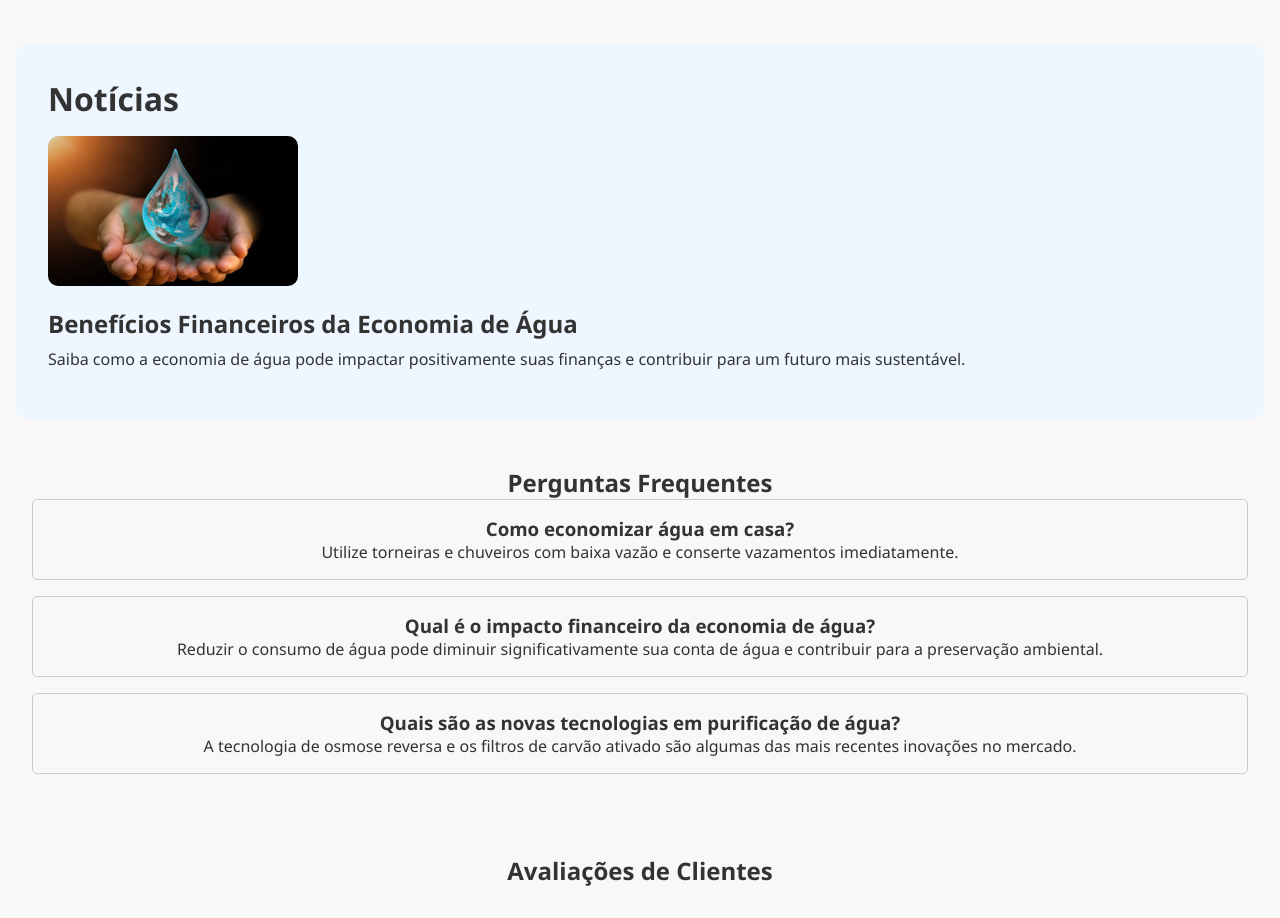
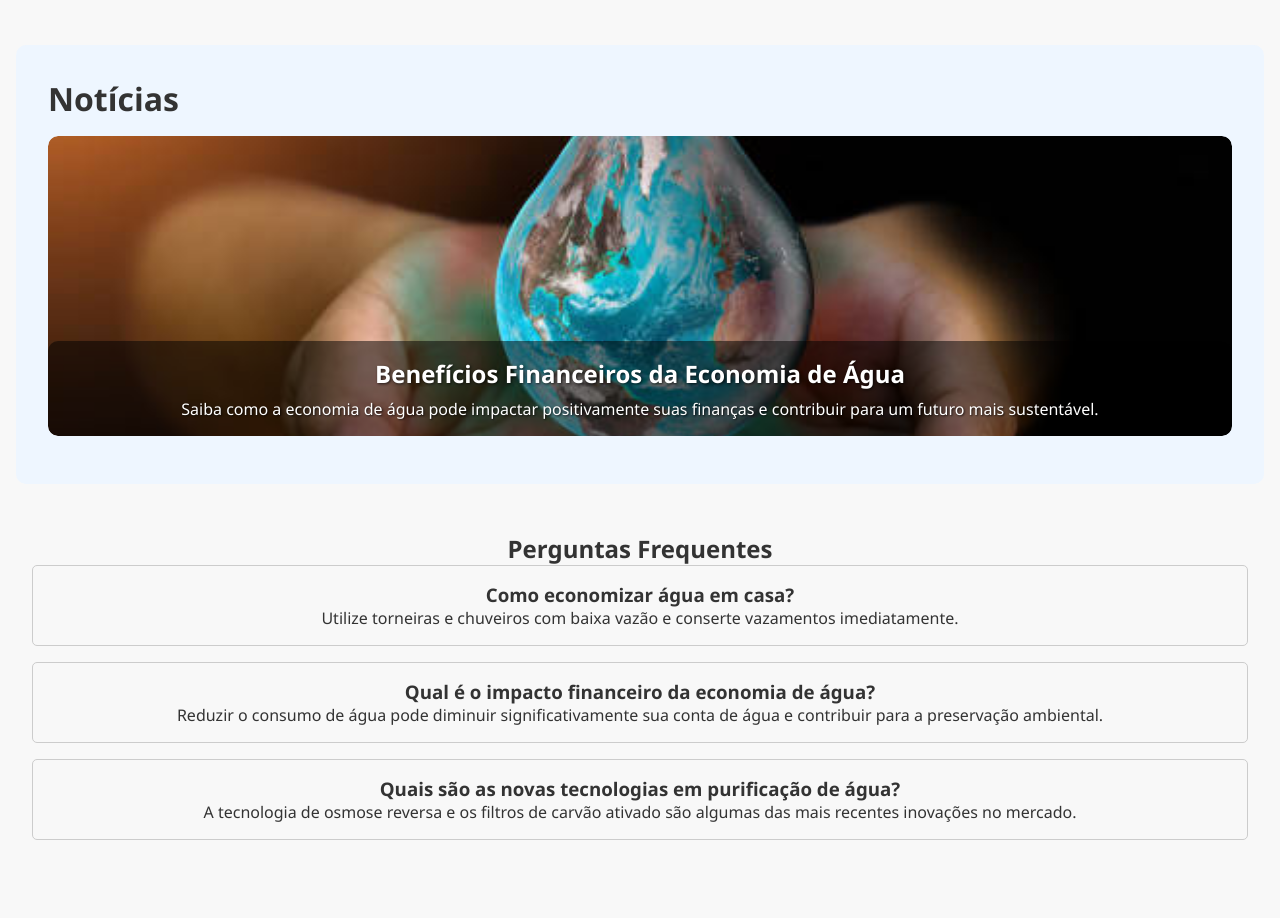
Before and after one commit to LcasFerrei/AcquaSense, a React (Create React App) app in the folder AcquaSense React/: page / in a window 1280 px wide. Shown: the part 980-1898 px from the top of the page. Built offline with nearby package versions, Linux system fonts and the light colour scheme.

Commit message:
Coloquei a letra que o Saul pediu detalhe preto, sessão noticias e um carrossel e avaliações de cliente virou uma gota de agua

```diff
--- a/AcquaSense React/src/pages/home/App.css
+++ b/AcquaSense React/src/pages/home/App.css
@@ -109,6 +109,14 @@ body {
     margin: 1rem;
 }
 
+.news-article {
+    position: relative;
+    width: 100%; /* Ajusta a largura da imagem ao contêiner pai */
+    margin-bottom: 2rem;
+    border-radius: 10px;
+    overflow: hidden;
+}
+
 .news h2 {
     font-size: 2rem;
     margin-bottom: 1rem;
@@ -129,11 +137,35 @@ body {
 }
 
 .news-image {
-    width: 250px;
-    height: 150px;
-    object-fit: cover;
+    width: 100%;
+    height: 300px; /* Ajuste a altura conforme necessário */
+    background-size: cover;
+    background-position: center;
     border-radius: 10px;
-    margin-bottom: 1rem;
+    position: relative;
+    display: flex;
+    align-items: flex-end; /* Alinha o texto na parte inferior da imagem */
+}
+
+.news-content {
+    background-color: rgba(0, 0, 0, 0.5); /* Fundo semitransparente */
+    color: white; /* Cor do texto em branco */
+    padding: 1rem;
+    border-radius: 10px;
+    width: 100%;
+    text-align: center;
+}
+
+.news-content h3 {
+    margin: 0;
+    font-size: 1.5rem;
+    text-shadow: 1px 1px 3px rgba(0, 0, 0, 0.7); /* Sombra no texto */
+}
+
+.news-content p {
+    margin: 0.5rem 0 0;
+    font-size: 1rem;
+    text-shadow: 1px 1px 2px rgba(0, 0, 0, 0.7); /* Sombra no texto */
 }
 
 .footer {
--- a/AcquaSense React/src/pages/home/Home.js
+++ b/AcquaSense React/src/pages/home/Home.js
@@ -95,15 +95,19 @@ const NewsCarousel = () => {
         <section id="news" className="news">
             <h2>Notícias</h2>
             <div className="carousel">
-                <article key={currentItem}>
-                    <img src={newsItems[currentItem].image} alt={newsItems[currentItem].title} className="news-image" />
-                    <h3>{newsItems[currentItem].title}</h3>
-                    <p>{newsItems[currentItem].content}</p>
+                <article key={currentItem} className="news-article">
+                    <div className="news-image" style={{ backgroundImage: `url(${newsItems[currentItem].image})` }}>
+                        <div className="news-content">
+                            <h3>{newsItems[currentItem].title}</h3>
+                            <p>{newsItems[currentItem].content}</p>
+                        </div>
+                    </div>
                 </article>
             </div>
         </section>
     );
 };
+
 
 // Componente do cabeçalho
 const Header = () => {
```
